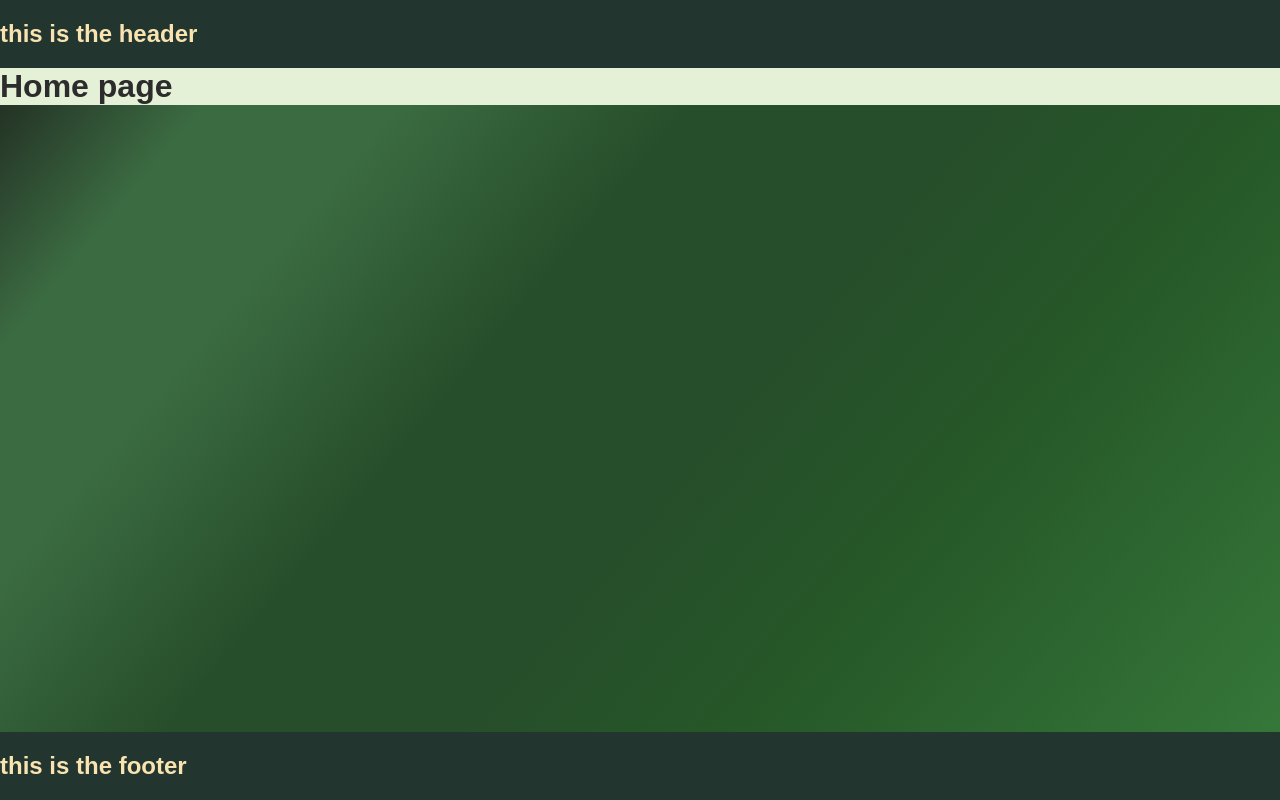
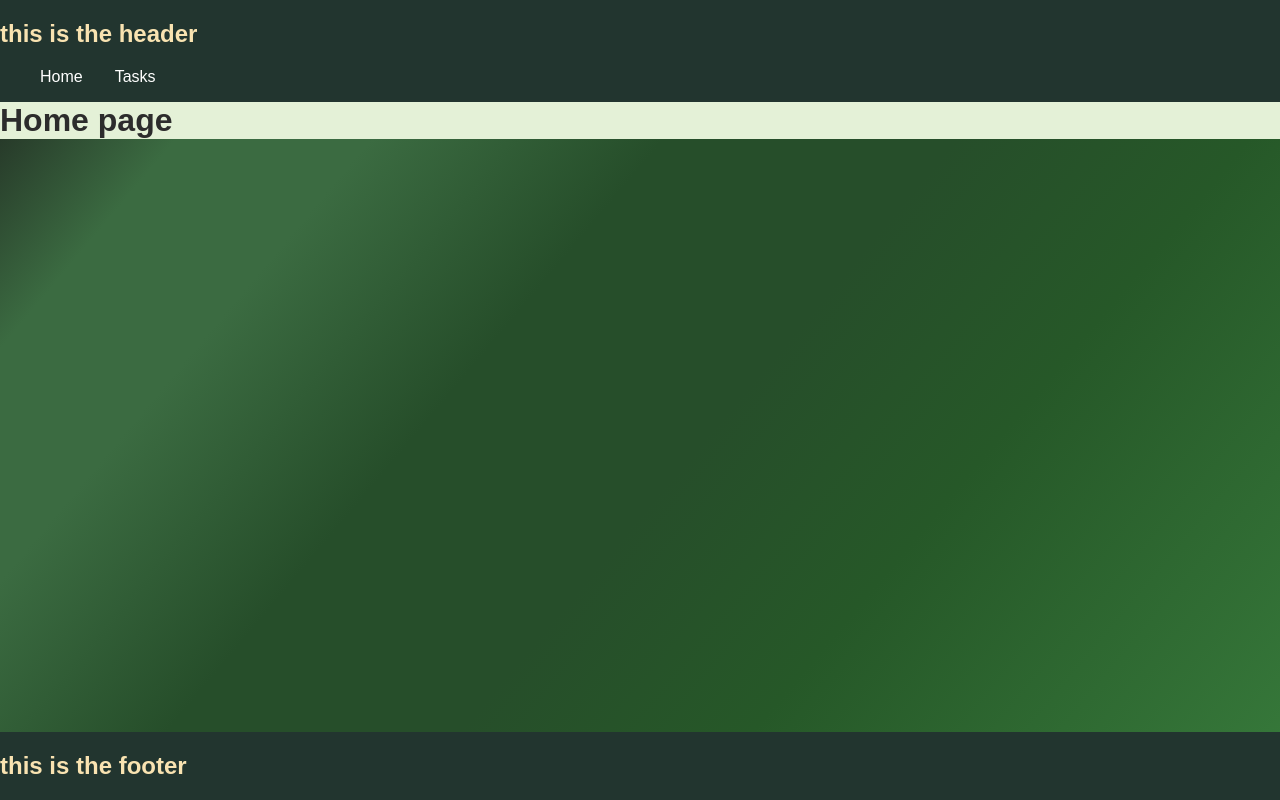
Before and after one commit to WarrenHawker/productivity-app, a React (Vite) app in the folder client/: page / in a window 1280 px wide. Built offline with nearby package versions, Linux system fonts and the light colour scheme.

Commit message:
added lazy loading to components

```diff
--- a/client/src/components/header/Header.css
+++ b/client/src/components/header/Header.css
@@ -2,3 +2,17 @@ header {
   background-color: var(--color-bg-dark);
   color: var(--color-text-light);
 }
+
+header nav ul {
+  display: flex;
+  gap: 2em;
+}
+
+header nav ul li {
+  list-style: none;
+}
+
+header nav ul li a {
+  color: white;
+  text-decoration: none;
+}
--- a/client/src/components/header/Header.tsx
+++ b/client/src/components/header/Header.tsx
@@ -1,13 +1,23 @@
 import { useEffect } from 'react';
+import { Link } from 'react-router-dom';
 
 const Header = () => {
-
   useEffect(() => {
-    import ('./Header.css');
-  },[])
+    import('./Header.css');
+  }, []);
   return (
     <header>
       <h2>this is the header</h2>
+      <nav>
+        <ul>
+          <li>
+            <Link to="/">Home</Link>
+          </li>
+          <li>
+            <Link to="/tasks">Tasks</Link>
+          </li>
+        </ul>
+      </nav>
     </header>
   );
 };
--- a/client/src/views/tasks/Tasks.tsx
+++ b/client/src/views/tasks/Tasks.tsx
@@ -1,10 +1,11 @@
-import { useState, useEffect } from 'react';
+import { useState, useEffect, lazy } from 'react';
 import Layout from '../../components/Layout/Layout';
-import Overlay from '../../components/Overlay/Overlay';
 import { TaskData } from '../../types/task';
 import { fetchData } from '../../utils/functions';
 import TaskCard from './components/TaskCard/TaskCard';
 import TaskCardExpanded from './components/TaskCardExpanded/TaskCardExpanded';
+
+const Overlay = lazy(() => import('../../components/Overlay/Overlay'));
 
 type Tasks = {
   tasks: TaskData[];
--- a/client/src/views/tasks/components/TaskCardExpanded/TaskCardExpanded.tsx
+++ b/client/src/views/tasks/components/TaskCardExpanded/TaskCardExpanded.tsx
@@ -1,8 +1,12 @@
-import { useEffect, useState } from 'react';
+import { Suspense, lazy, useEffect, useState } from 'react';
 import { TaskData, TaskPriority, TaskStatus } from '../../../../types/task';
 import { MarkdownRenderer } from '../../../../components/Markdown/Markdown';
-import { Editable, useEditor } from '@wysimark/react';
+import { useEditor } from '@wysimark/react';
 import { formatDateForInput } from '../../../../utils/functions';
+
+const Editable = lazy(() =>
+  import('@wysimark/react').then((module) => ({ default: module.Editable }))
+);
 
 type Props = {
   data: TaskData | null;
@@ -17,8 +21,6 @@ const TaskCardExpanded = ({ data }: Props) => {
   const [status, setStatus] = useState<TaskStatus>();
   const [dueDate, setDueDate] = useState<string>('');
   const editor = useEditor({});
-
-  console.log(dueDate);
 
   useEffect(() => {
     import('./TaskCardExpanded.css');
@@ -35,6 +37,8 @@ const TaskCardExpanded = ({ data }: Props) => {
         setDueDate('');
       }
     }
+
+    setEditing(false);
   }, [data]);
 
   const saveEdits = () => {};
@@ -133,7 +137,9 @@ const TaskCardExpanded = ({ data }: Props) => {
         disabled={!editing}
       />
       {editing ? (
-        <Editable editor={editor} value={content} onChange={setContent} />
+        <Suspense fallback={<div>Loading editor...</div>}>
+          <Editable editor={editor} value={content} onChange={setContent} />
+        </Suspense>
       ) : (
         <MarkdownRenderer children={data?.content} />
       )}
```
